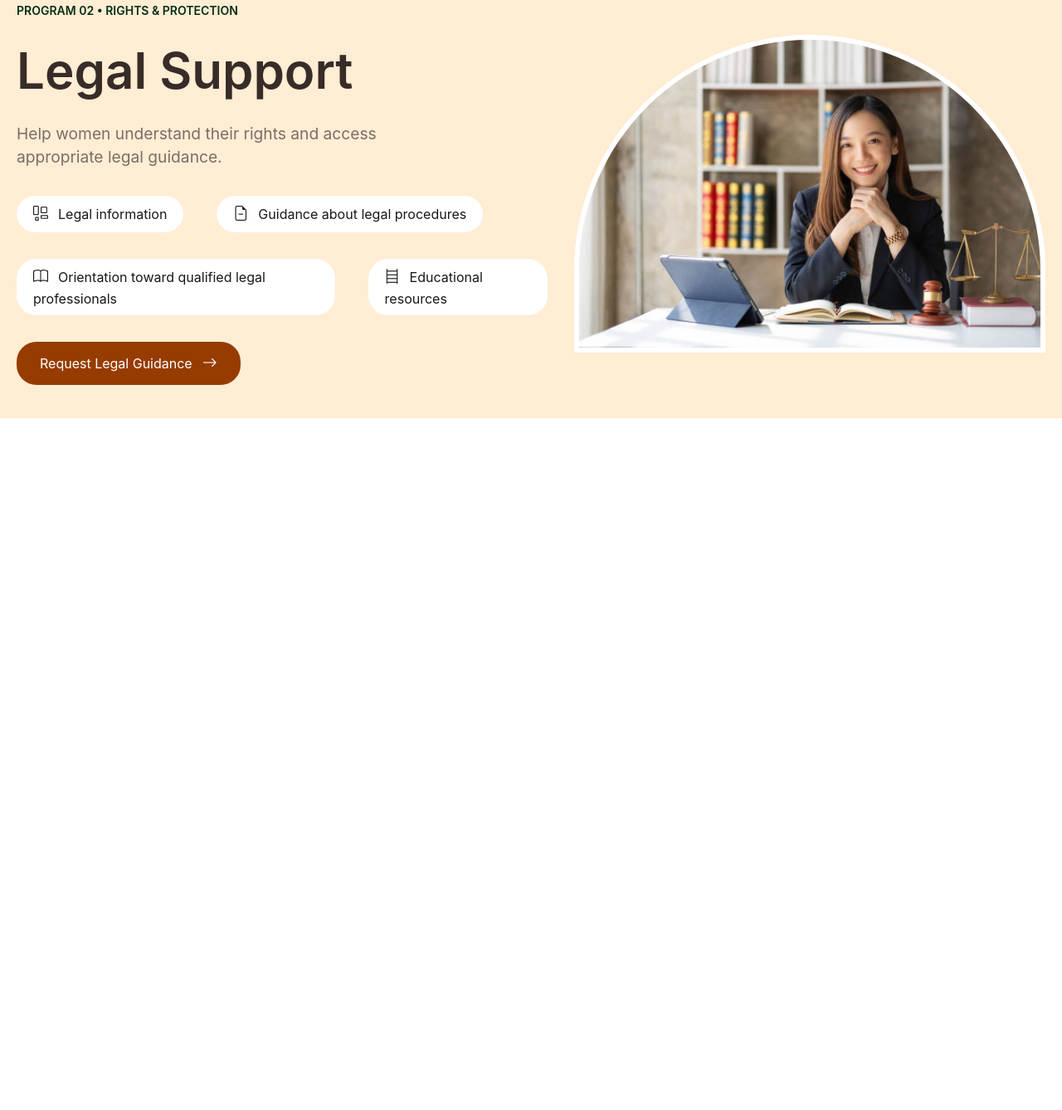
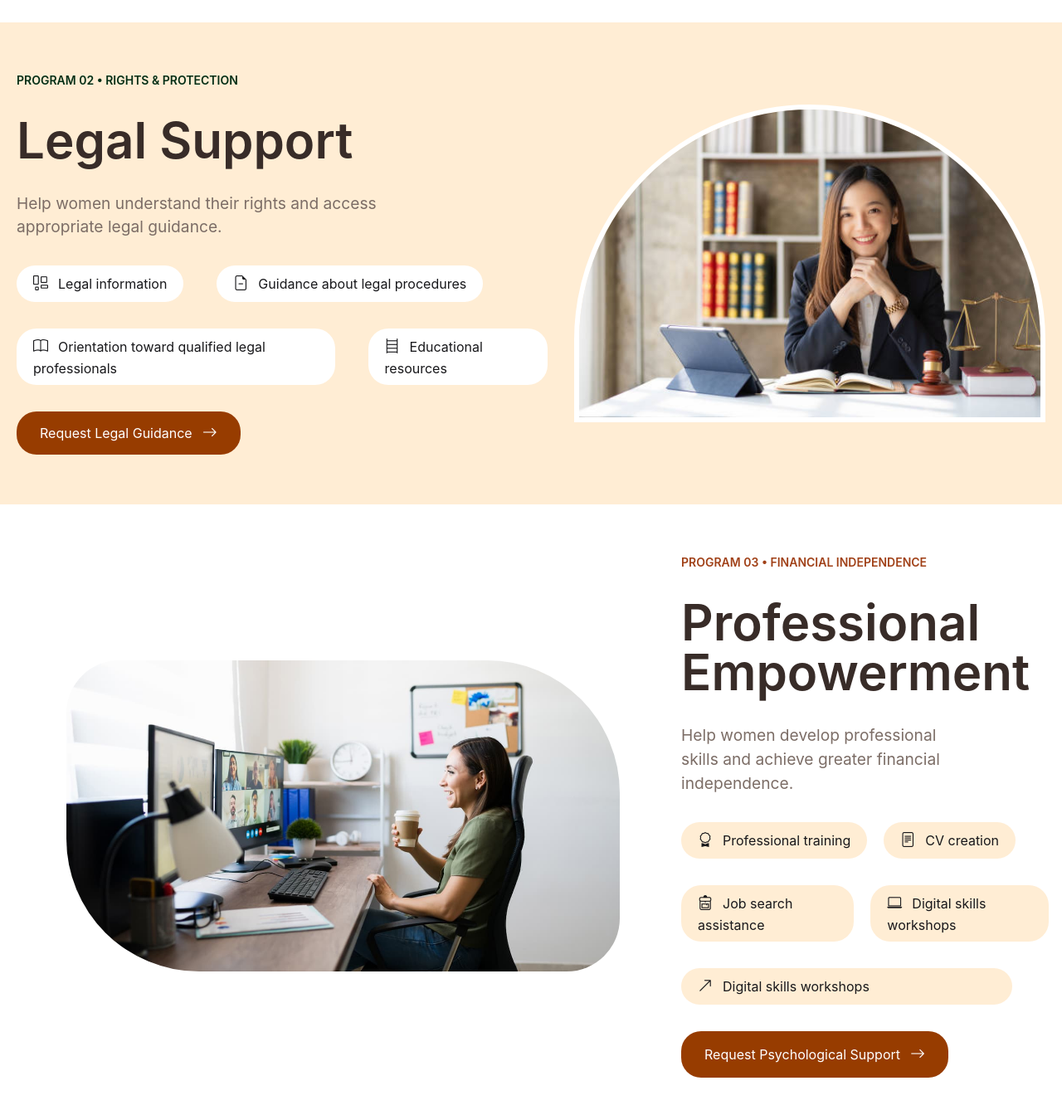
Before and after one commit to aymane-marki/AymaneMaki_FinalProject_Html-CSS, a website: page index.html in a window 1280 px wide. Shown: the part 1148-2486 px from the top of the page at 83% size. Before the commit the page ends 1652 px from the top, so only its background shows below. Drawn offline with nearby package versions, Linux system fonts and the light colour scheme.

Commit message:
added section four

```diff
--- a/index.html
+++ b/index.html
@@ -25,7 +25,8 @@
           <ul tabindex="-1" class="menu menu-sm dropdown-content bg-base-100 rounded-box z-1 mt-3 w-52 p-2 ">
             <li><a class="text-lg">Home</a></li>
             <li>
-              <a class="hover:text-amber-800 text-lg hover:bg-white text-amber-800 border-b border-amber-800">Our Programs</a>
+              <a class="hover:text-amber-800 text-lg hover:bg-white text-amber-800 border-b border-amber-800">Our
+                Programs</a>
               <ul class="p-2">
                 <li><a class="hover:text-amber-800 text-lg hover:bg-white">Psychological</a></li>
                 <li><a class="hover:text-amber-800 text-lg hover:bg-white">Legal</a></li>
@@ -63,7 +64,7 @@
     </div>
   </header>
   <main>
-    <section class="flex justify-between bg-orange-100 py-17 pr-5 pl-24 ">
+    <section class="flex justify-between bg-orange-100 py-20 pr-5 pl-24 ">
       <div class=" flex flex-col gap-5">
         <p class="text-sm text-[#a04017] font-semibold">OUR PROGRAMS</p>
         <h1 class="font-bold text-7xl text-[#382c28] ">Four pathways toward <br> <span
@@ -87,7 +88,7 @@
         </div>
       </div>
     </section>
-    <section class=" flex items-cente gap-10 pl-20 py-10">
+    <section class=" flex items-cente gap-20 pl-20 py-15">
       <div class="">
         <img class="rounded-tl-[10rem] rounded-br-[10rem] rounded-tr-4xl rounded-bl-4xl"
           src="./public/images/psycho-image.jpg" alt="">
@@ -115,7 +116,7 @@
           Psychological Support<i class="bi bi-arrow-right text-lg pl-3"></i></button>
       </div>
     </section>
-    <section class=" flex items-center justify-around gap-8 px-5 py-10 bg-orange-100">
+    <section class=" flex items-center justify-around gap-8 px-5 py-15 bg-orange-100">
       <div class=" flex flex-col gap-8">
         <p class="text-sm text-green-950 font-semibold">PROGRAM 02 • RIGHTS & PROTECTION</p>
         <h2 class="font-semibold text-6xl text-[#382c28]">Legal Support</h2>
@@ -135,11 +136,41 @@
               class="bi bi-bookshelf text-lg pr-3 "></i>Educational resources</p>
         </div>
         <button
-          class="text-start text-white rounded-3xl bg-amber-800 w-fit py-3 px-7 cursor-pointer hover:-translate-y-1">Request Legal Guidance<i class="bi bi-arrow-right text-lg pl-3"></i></button>
+          class="text-start text-white rounded-3xl bg-amber-800 w-fit py-3 px-7 cursor-pointer hover:-translate-y-1">Request
+          Legal Guidance<i class="bi bi-arrow-right text-lg pl-3"></i></button>
       </div>
       <div class="">
-        <img class=" rounded-t-[20rem] border-6 border-white  "
-          src="./public/images/Legal-Support.jpg" alt="">
+        <img class=" rounded-t-[20rem] border-6 border-white  " src="./public/images/Legal-Support.jpg" alt="">
+      </div>
+    </section>
+    <section class=" flex items-center pl-20 pr-4 py-15">
+      <div class=" flex items-center">
+        <img class="rounded-tr-[10rem] rounded-bl-[10rem] rounded-tl-[4rem] rounded-br-[4rem] w-[90%]"
+          src="./public/images/Empowerment.jpeg" alt="">
+      </div>
+      <div class=" flex flex-col gap-8 ">
+        <p class="text-sm text-[#a04017] font-semibold">PROGRAM 03 • FINANCIAL INDEPENDENCE</p>
+        <h2 class="font-semibold text-6xl text-[#382c28]">Professional <br>
+          Empowerment</h2>
+        <p class="text-[1.2rem] text-[#7c6d66] w-[80%]">Help women develop professional skills and achieve greater
+          financial independence.</p>
+        <div class="flex gap-5">
+          <p class="border-0 rounded-3xl cursor-default bg-orange-100 py-2 px-5"><i
+              class="bi bi-award text-lg pr-3  "></i>Professional training</p>
+          <p class="border-0 rounded-3xl cursor-default bg-orange-100 py-2 px-5"><i
+              class="bi bi-file-text text-lg pr-3 "></i>CV creation</p>
+        </div>
+        <div class="flex gap-5">
+          <p class="border-0 rounded-3xl cursor-default bg-orange-100 py-2 px-5"><i
+              class="bi bi-backpack4 text-lg pr-3 "></i>Job search assistance</p>
+          <p class="border-0 rounded-3xl cursor-default bg-orange-100 py-2 px-5"><i
+              class="bi bi-laptop text-lg pr-3 "></i>Digital skills workshops</p>
+        </div>
+        <p class="border-0 rounded-3xl cursor-default bg-orange-100 py-2 px-5 w-[90%] "><i
+            class="bi bi-arrow-up-right text-lg pr-3 "></i>Digital skills workshops</p>
+        <button
+          class="text-start text-white rounded-3xl bg-amber-800 w-fit py-3.5 px-7 cursor-pointer hover:-translate-y-1">Request
+          Psychological Support<i class="bi bi-arrow-right text-lg pl-3"></i></button>
       </div>
     </section>
   </main>
```
Also changed, not shown: public/css/output.css, public/images/Empowerment.jpeg (added).
